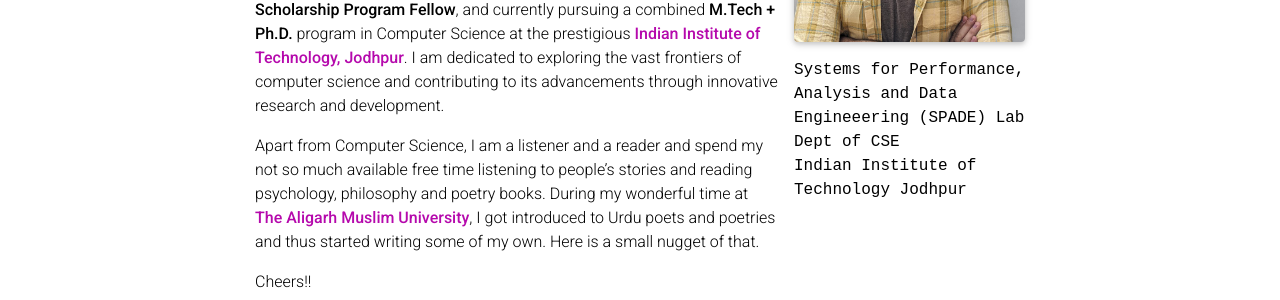
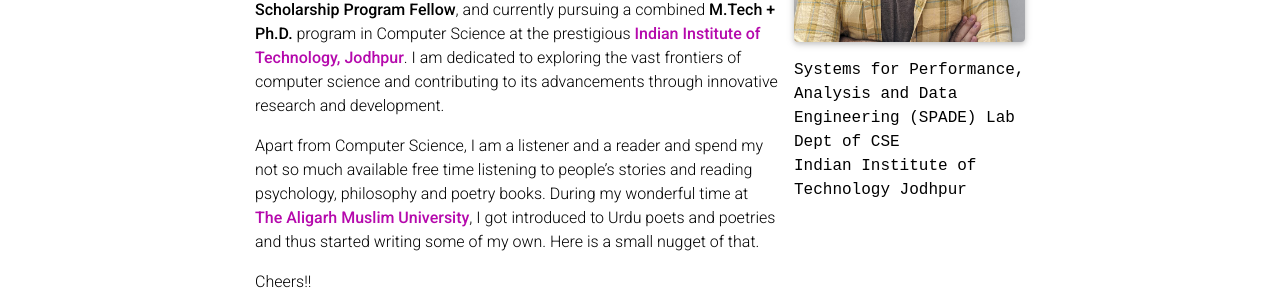
Before and after one commit to pnijhara/pnijhara.github.io, a Jekyll site: the page built from _pages/about.md, in a window 1280 px wide and 900 px high. Shown: the part 390-690 px from the top of the window. Built offline with Jekyll 4.4.1, drawn with Linux system fonts in a browser that asks for light colours; full-size pictures stand in for the smaller copies a plugin makes; comment, search, counter and statistics services are not loaded; a style sheet for code colours, icons or effects is not loaded.

Commit message:
Fix spelling :)

```diff
--- a/_pages/about.md
+++ b/_pages/about.md
@@ -9,7 +9,7 @@
   image: prof_pic.jpeg
   image_circular: false # crops the image to make it circular
   address: >
-    <p>Systems for Performance, Analysis and Data Engineeering (SPADE) Lab</p>
+    <p>Systems for Performance, Analysis and Data Engineering (SPADE) Lab</p>
     <p>Dept of CSE</p>
     <p>Indian Institute of Technology Jodhpur</p>
 
```
